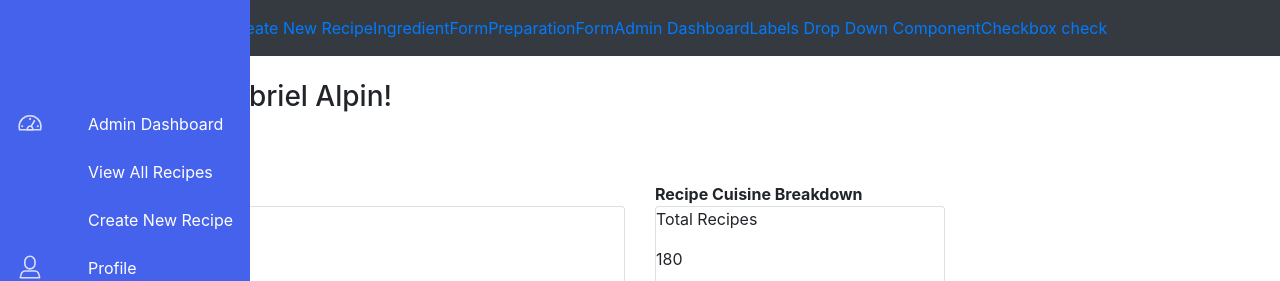
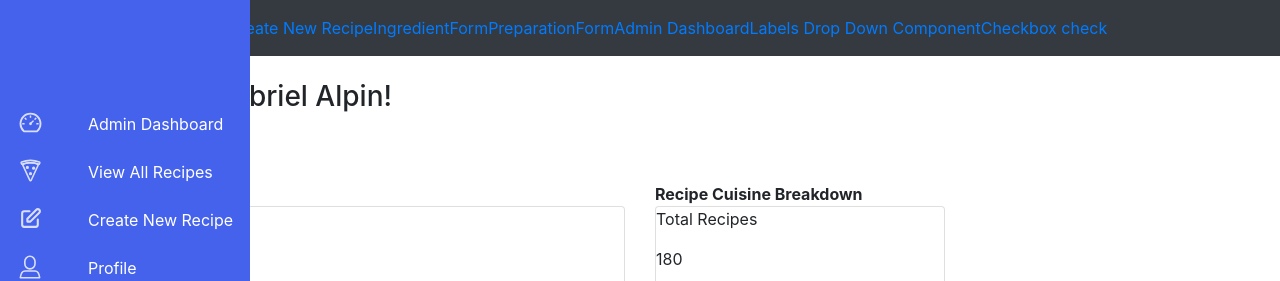
Before and after one commit to ChuaShuErn/YesChefAdminReact, a React (Create React App) app: page /adminDashboard in a window 1280 px wide. Shown: the top 281 px of the page. Built offline with nearby package versions, Linux system fonts and the light colour scheme.

Commit message:
Updated menu bar icons and nav

```diff
--- a/src/components/menubar/MenuBar.js
+++ b/src/components/menubar/MenuBar.js
@@ -3,7 +3,10 @@ import { Link} from 'react-router-dom';
 import { Nav, NavItem, Collapse} from 'reactstrap';
 
 import { FontAwesomeIcon } from '@fortawesome/react-fontawesome'
-import { faCoffee } from '@fortawesome/free-solid-svg-icons'
+import { IoPizzaOutline } from 'react-icons/io5';
+import { HiOutlinePencilAlt } from "react-icons/hi";
+import { AiOutlineDashboard } from "react-icons/ai";
+
 import DashboardIcon from './DashboardIcon';
 import ProfileIcon from './ProfileIcon';
 
@@ -25,7 +28,7 @@ export default class MenuBar extends React.Component {
           <NavItem>
             <Link to="/adminDashboard">
                <div className="md-icon">
-                <DashboardIcon strokeColor="#ffffff"/>
+               <AiOutlineDashboard size = {25}/>
               </div>
               Admin Dashboard
             </Link>
@@ -35,7 +38,7 @@ export default class MenuBar extends React.Component {
           <NavItem>
             <Link to="/">
                <div className="md-icon">
-               <FontAwesomeIcon icon="fa-solid fa-shrimp" />
+               <IoPizzaOutline size = {25}/>
               </div>
               View All Recipes
             </Link>
@@ -45,7 +48,7 @@ export default class MenuBar extends React.Component {
             <NavItem>
             <Link to="/createRecipe">
                <div className="md-icon">
-               <FontAwesomeIcon icon={"fa-bell"} strokeColor="#ffffff"/>
+               <HiOutlinePencilAlt size = {25}/>
               </div>
               Create New Recipe
             </Link>
```
